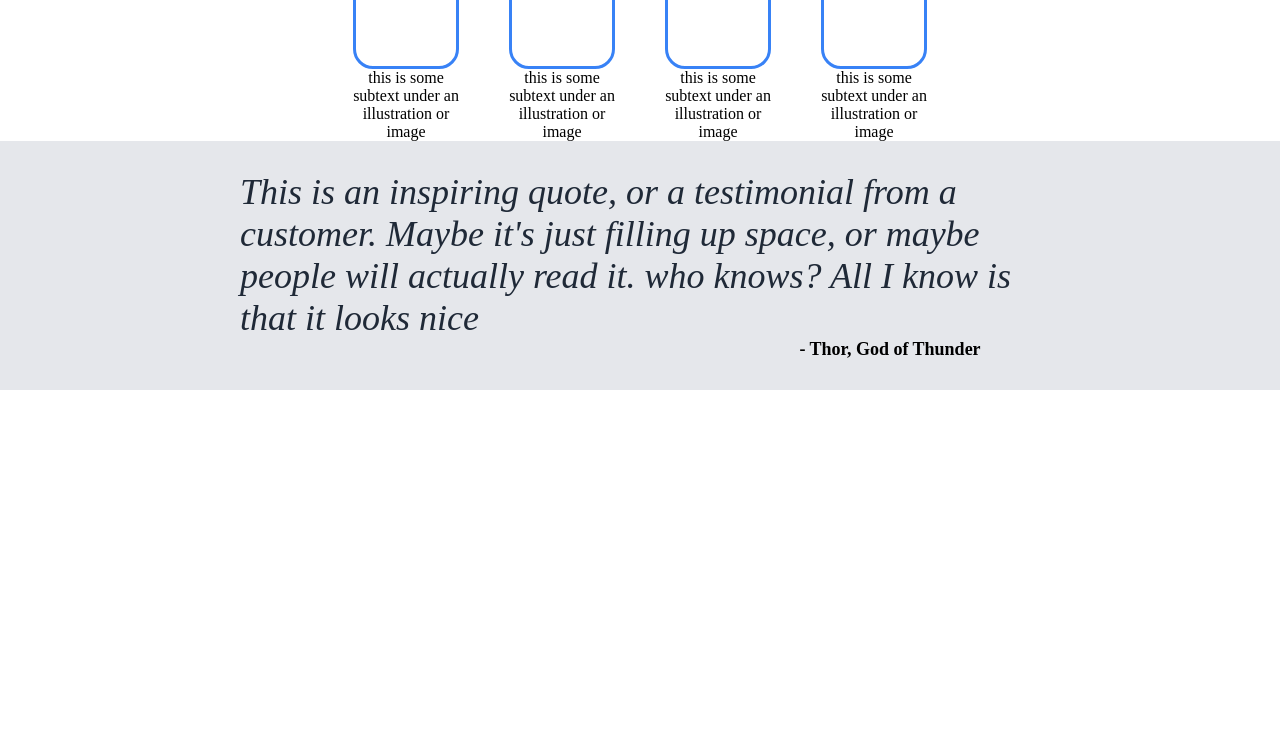
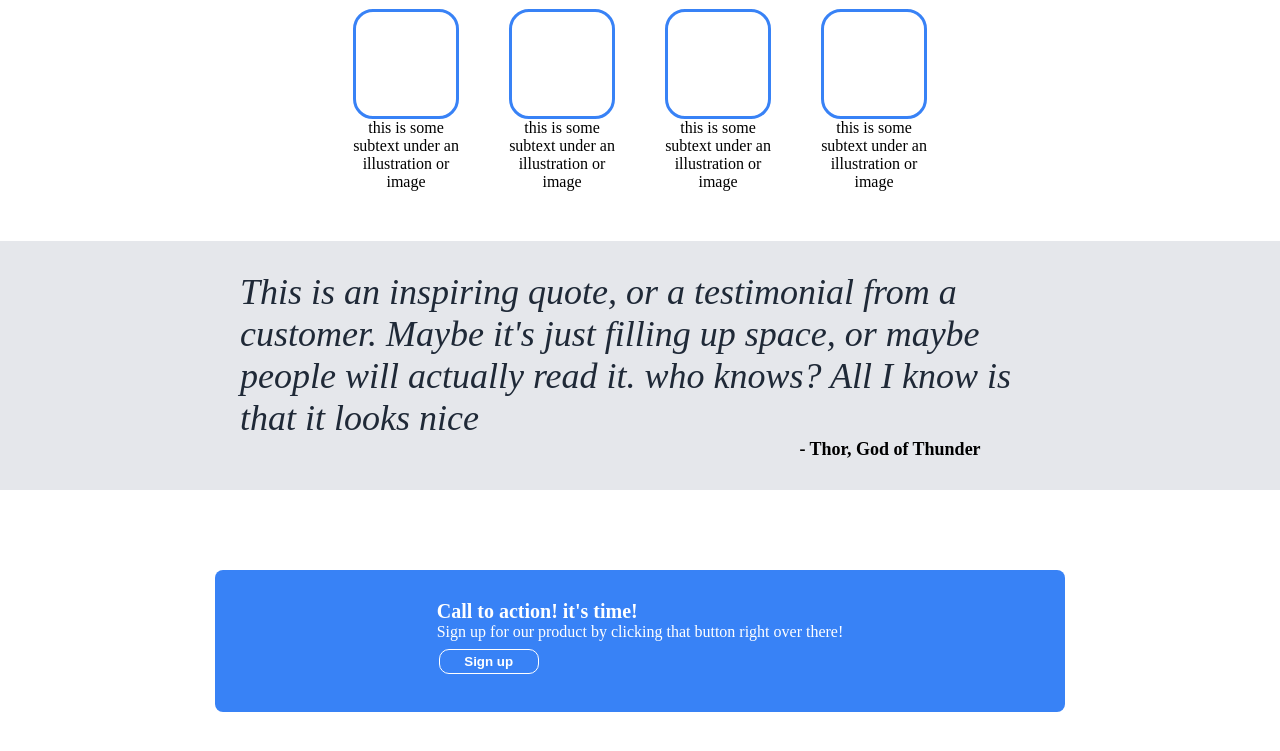
Before and after one commit to TWork1/website-project, a plain HTML site: page odin/landing-page.html in a window 1280 px wide. Shown: the part 467-1218 px from the top of the page. Before the commit the page ends 857 px from the top, so only its background shows below. Drawn offline with Linux system fonts and the light colour scheme.

Commit message:
Call to action fixed to center and add words

```diff
--- a/odin/landing-page.css
+++ b/odin/landing-page.css
@@ -87,6 +87,8 @@ button{
     text-align: center;
     height: 300px;
     flex:1;
+    padding-bottom: 50px;
+    padding-top: 50px;
 }
 .rt{
     font-size: 36px;
@@ -134,3 +136,34 @@ flex: 0 1 0;
     text-align: end;
     padding-left: 500px;
 }
+.call{
+    display: flex;
+    background-color: #3882f6;
+    justify-content: space-around;
+    align-items: center;
+    flex: none;
+    align-self: center;
+    width: 750px;
+    border-radius: 8px;
+    padding: 30px 50px;
+    margin: 80px
+}
+#second{
+    border: 1px solid white;
+}
+.lc{
+    display: flex;
+    flex-direction: column;
+    color: white;
+    justify-content: space-around;
+}
+.ca{
+    font-size: 20px;
+    font-weight: bold;
+    display: flex;
+    flex: none;
+}
+.ct{
+    display: flex;
+    flex: none;
+}
--- a/odin/landing-page.html
+++ b/odin/landing-page.html
@@ -54,6 +54,15 @@
             <div class="quote"> This is an inspiring quote, or a testimonial from a customer. Maybe it's just filling up space, or maybe people will actually read it. who knows? All I know is that it looks nice</div>
             <div class="ref"> - Thor, God of Thunder </div>
         </div>
+        <div class="call">
+            <div class="rc">
+                <div class="lc">
+                 <div class="ca">Call to action! it's time!</div>
+                 <div class="ct">Sign up for our product by clicking that button right over there!</div>
+             </div>
+             <button id="second"> Sign up </button>
+            </div>
+        </div>
 
     </div>
 </body>
```
